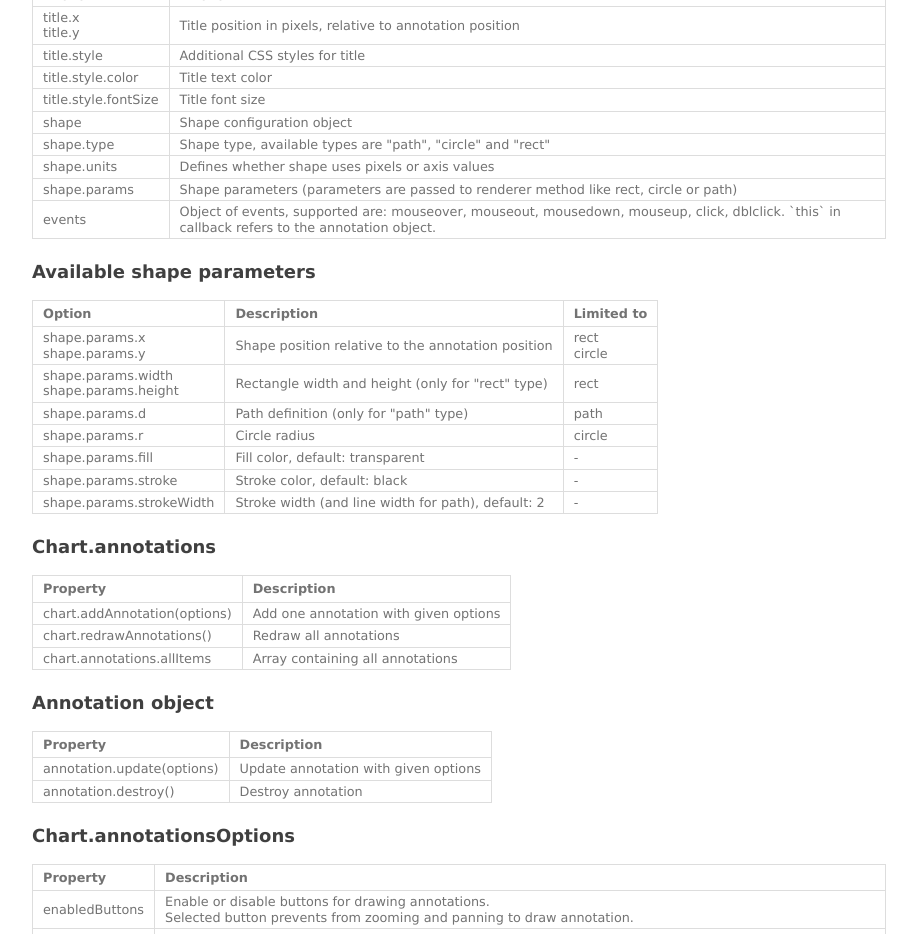
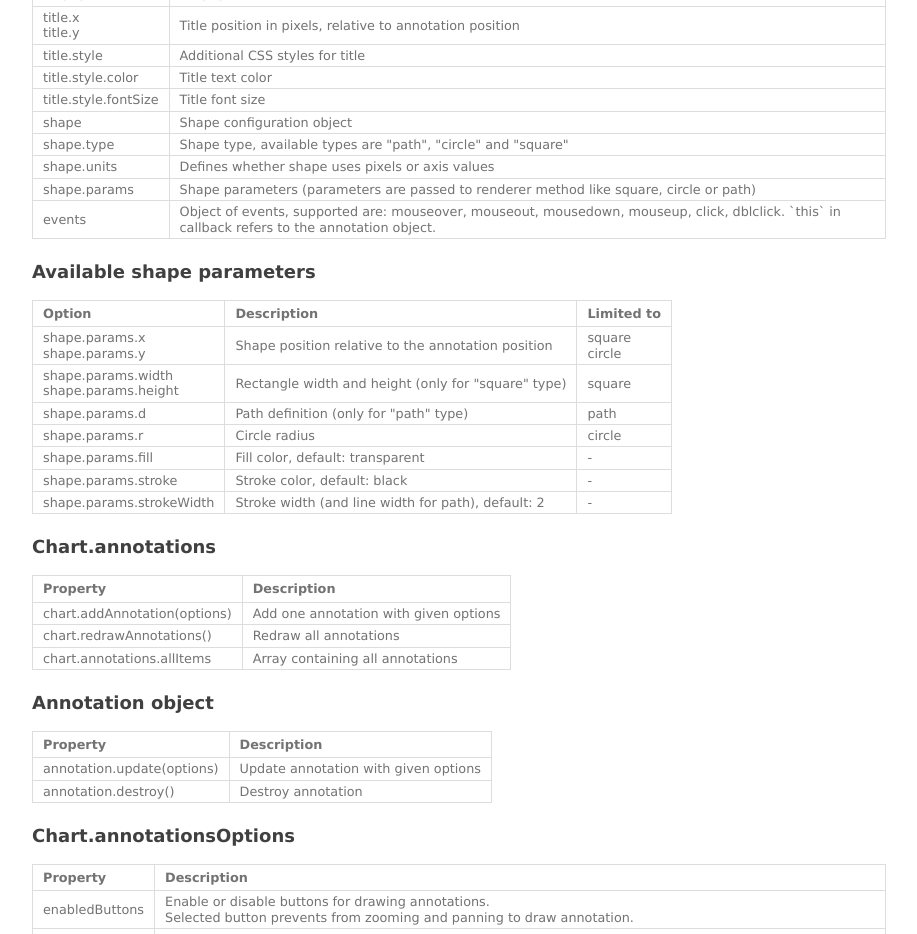
Before and after one commit to blacklabel/annotations, a plain HTML site: page index.html in a window 1280 px wide. Shown: the part 1040-1974 px from the top of the page, without its empty margins (181-1098 px from the left). Drawn offline with nearby package versions, Linux system fonts and the light colour scheme; a script that the page names is missing.

Commit message:
Closed #43

```diff
--- a/index.html
+++ b/index.html
@@ -135,7 +135,7 @@ You may also want to check our other demo here: <a href="http://demo.blacklabel.
 </tr>
 <tr>
 <td align="left">shape.type                                </td>
-<td align="left"> Shape type, available types are "path", "circle" and "rect"</td>
+<td align="left"> Shape type, available types are "path", "circle" and "square"</td>
 </tr>
 <tr>
 <td align="left">shape.units                               </td>
@@ -143,7 +143,7 @@ You may also want to check our other demo here: <a href="http://demo.blacklabel.
 </tr>
 <tr>
 <td align="left">shape.params                              </td>
-<td align="left"> Shape parameters (parameters are passed to renderer method like rect, circle or path)</td>
+<td align="left"> Shape parameters (parameters are passed to renderer method like square, circle or path)</td>
 </tr>
 <tr>
 <td align="left"> events                              </td>
@@ -167,12 +167,12 @@ You may also want to check our other demo here: <a href="http://demo.blacklabel.
 <tr>
 <td align="left">shape.params.x<br>shape.params.y             </td>
 <td align="left"> Shape position relative to the annotation position </td>
-<td align="left">rect<br>circle</td>
+<td align="left">square<br>circle</td>
 </tr>
 <tr>
 <td align="left">shape.params.width<br>shape.params.height    </td>
-<td align="left"> Rectangle width and height (only for "rect" type)  </td>
-<td align="left"> rect</td>
+<td align="left"> Rectangle width and height (only for "square" type)  </td>
+<td align="left"> square</td>
 </tr>
 <tr>
 <td align="left">shape.params.d                               </td>
@@ -290,7 +290,7 @@ Selected button prevents from zooming and panning to draw annotation. </td>
 		}
 	},
 	symbol: { // button symbol options
-		shape: 'rect', // shape, taken from Highcharts.symbols
+		shape: 'square', // shape, taken from Highcharts.symbols
 		size: 12,
 		style: {
 			'stroke-width':  2,
```
Also changed, not shown: README.md.
